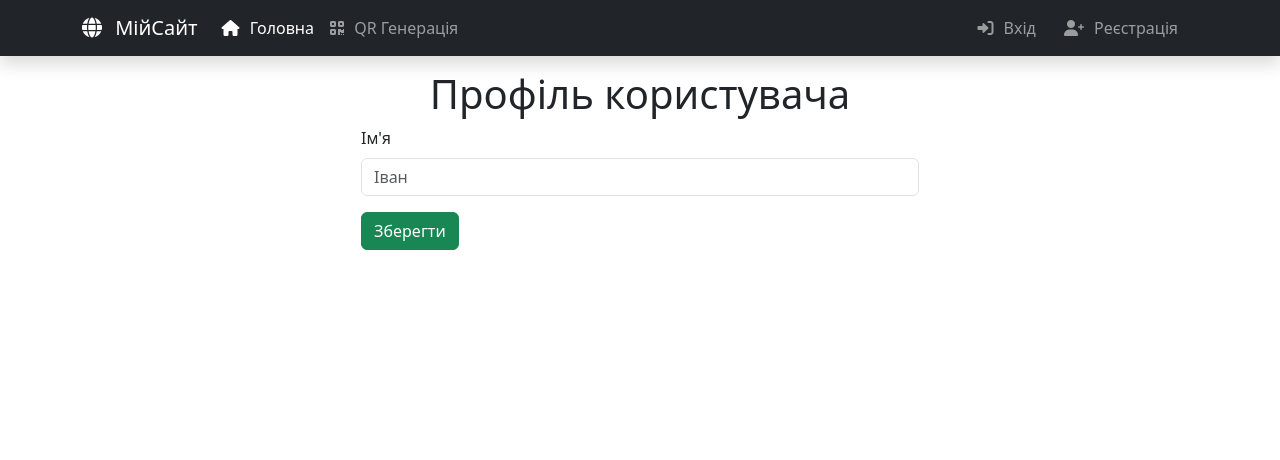
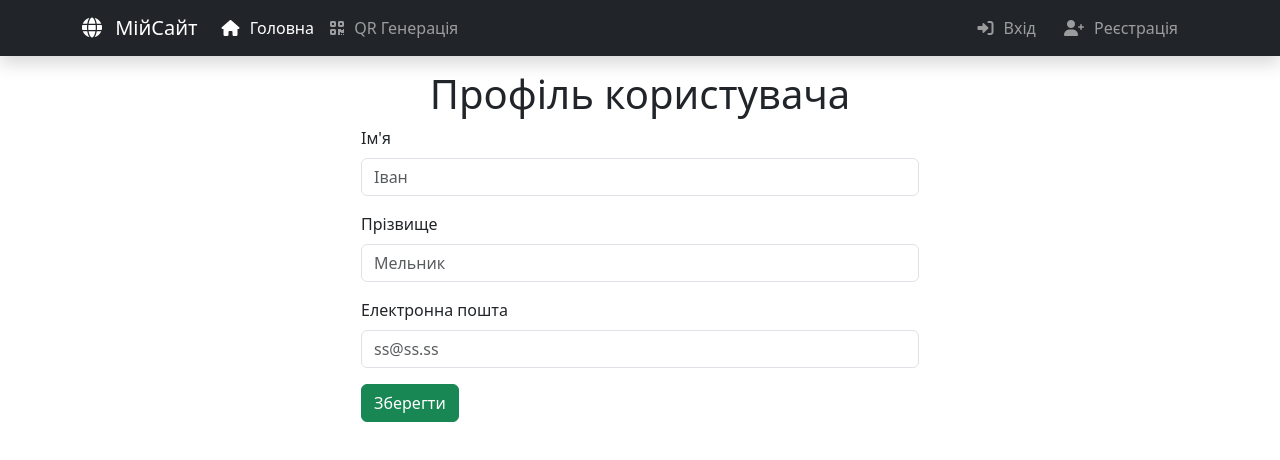
Before and after one commit to novakvova/React-NPR511, a React (Create React App) app in the folder my-boot/: page /profile in a window 1280 px wide. Shown: the top 460 px of the page. Built offline with nearby package versions, Linux system fonts and the light colour scheme.

Commit message:
Working is good

```diff
--- a/my-boot/package.json
+++ b/my-boot/package.json
@@ -16,7 +16,7 @@
     "react-router": "^8.2.0",
     "react-scripts": "5.0.1",
     "web-vitals": "^2.1.4",
-    "zod": "^4.5.4"
+    "zod": "^3.23.8"
   },
   "scripts": {
     "start": "react-scripts start",
--- a/my-boot/src/pages/ProfilePage.js
+++ b/my-boot/src/pages/ProfilePage.js
@@ -5,16 +5,24 @@ import {zodResolver} from "@hookform/resolvers/zod"; //імпортуємо Zod
 //react-hook-forms - для роботи з форами на клієнті
 
 //Робимо схему валіації даних
+// Схема валідації
 const profileSchema = z.object({
     firstName: z
-        .string() //Людина має вводити текст - рядок
-        .min(2,"Ім'я має мати щонайменша 2 символи") //мін довжина символів
-        .max(50, "Ім'я занадто довге"), //максимум скільки символів
+        .string()
+        .min(2, "Ім'я має мати щонайменше 2 символи")
+        .max(50, "Ім'я занадто довге"),
+    lastName: z
+        .string()
+        .min(2, "Прізвище має мати щонайменше 2 символи")
+        .max(50, "Прізвище занадто довге"),
+    email: z.string().email("Некоректна email адреса"),
 });
 
 //Поля, які будуть на формі
 const defaultValues = {
     firstName: "",
+    lastName: "",
+    email: "",
 };
 
 const ProfilePage = () =>
@@ -28,7 +36,7 @@ const ProfilePage = () =>
     } = useForm({
         resolver: zodResolver(profileSchema),
         defaultValues, //Це об'єкт, який описує нашу форму
-        mode: "onBlur",
+        // mode: "onBlur",
     }); // Налаштувати форму для роботи
 
     const onSubmit = (data) => {
@@ -37,21 +45,52 @@ const ProfilePage = () =>
         console.log("Form Data:", data);
     }
 
+    console.log("--errors--", errors.firstName, isDirty);
+
     return (
         <>
             <h1 className={"text-center"}>Профіль користувача</h1>
 
             <div className="container mt-2">
-                <form className="col-md-6 offset-md-3">
-                    {/* ПІБ */}
+                {/*у нас react-hook-forms - буде обробляти подію відправки форми*/}
+                <form onSubmit={handleSubmit(onSubmit)} className="col-md-6 offset-md-3">
+                    {/* Ім'я */}
                     <div className="mb-3">
                         <label htmlFor="firstName" className="form-label">Ім'я</label>
                         <input
                             type="text"
-                            className={`form-control`}
+                            className={`form-control ${errors.firstName ? "is-invalid" : ""}`}
                             id="firstName"
                             placeholder="Іван"
+                            {...register("firstName")}
                         />
+                        {errors.firstName && <div className="invalid-feedback">{errors.firstName.message}</div>}
+                    </div>
+
+                    {/* Прізвище */}
+                    <div className="mb-3">
+                        <label htmlFor="lastName" className="form-label">Прізвище</label>
+                        <input
+                            type="text"
+                            className={`form-control ${errors.lastName ? "is-invalid" : ""}`}
+                            id="lastName"
+                            placeholder="Мельник"
+                            {...register("lastName")}
+                        />
+                        {errors.lastName && <div className="invalid-feedback">{errors.lastName.message}</div>}
+                    </div>
+
+                    {/* Електронна пошта */}
+                    <div className="mb-3">
+                        <label htmlFor="email" className="form-label">Електронна пошта</label>
+                        <input
+                            type="text"
+                            className={`form-control ${errors.email ? "is-invalid" : ""}`}
+                            id="email"
+                            placeholder="ss@ss.ss"
+                            {...register("email")}
+                        />
+                        {errors.email && <div className="invalid-feedback">{errors.email.message}</div>}
                     </div>
 
                     <button type="submit" className="btn btn-success">Зберегти</button>
```
